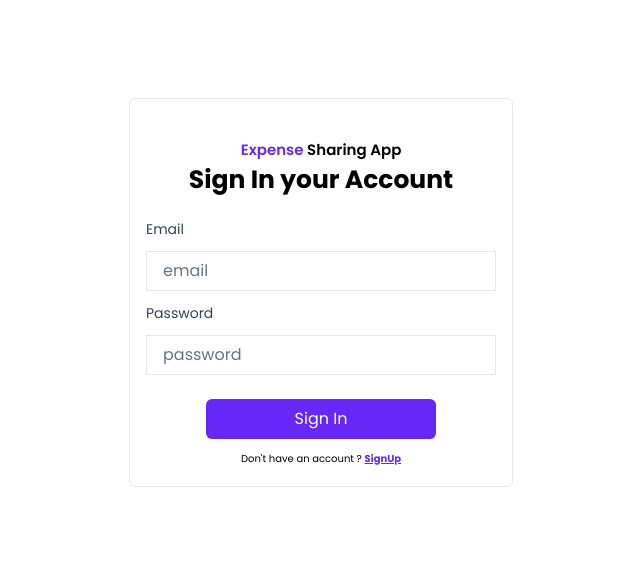
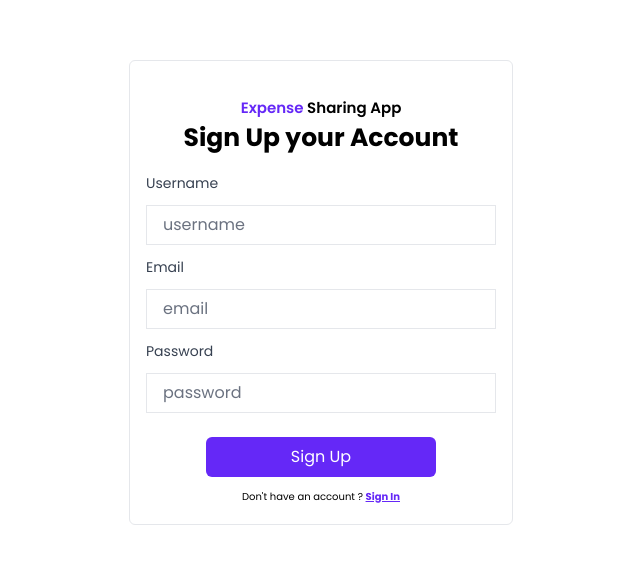
Before and after one commit to greenhat-cyber/expensesSharingApp-frontend, a React (Vite) app: page / in a window 1280 px wide. Before the commit this address led to /signin. Shown: the part 108-672 px from the top of the page, without its empty margins (319-959 px from the left). Built offline with nearby package versions, Linux system fonts and the light colour scheme.

Commit message:
test: cookies test

```diff
--- a/src/router/IndexRouter.jsx
+++ b/src/router/IndexRouter.jsx
@@ -10,13 +10,13 @@
 const IndexRouter = () => {
   return (
     <Routes>
-      <Route path="/" element={<Default />}>
+      {/* <Route path="/" element={<Default />}>
         <Route path="/dashboard" element={<Dashboard />} />
         <Route path="/groups" element={<Groups />} />
         <Route path="/groups/groupsdetails" element={<GroupDetails />} />
-      </Route>
+      </Route> */}
       <Route path="/signin" element={<SignIn />} />
-      <Route path="/signup" element={<SignUp />} />
+      <Route path="/" element={<SignUp />} />
     </Routes>
   );
 };
```
